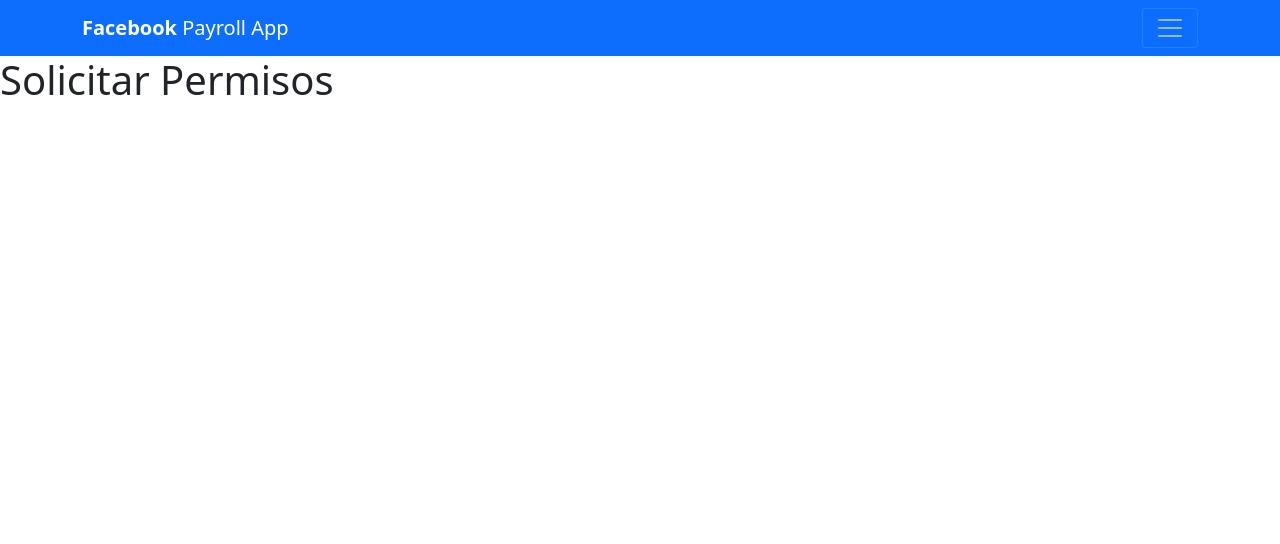
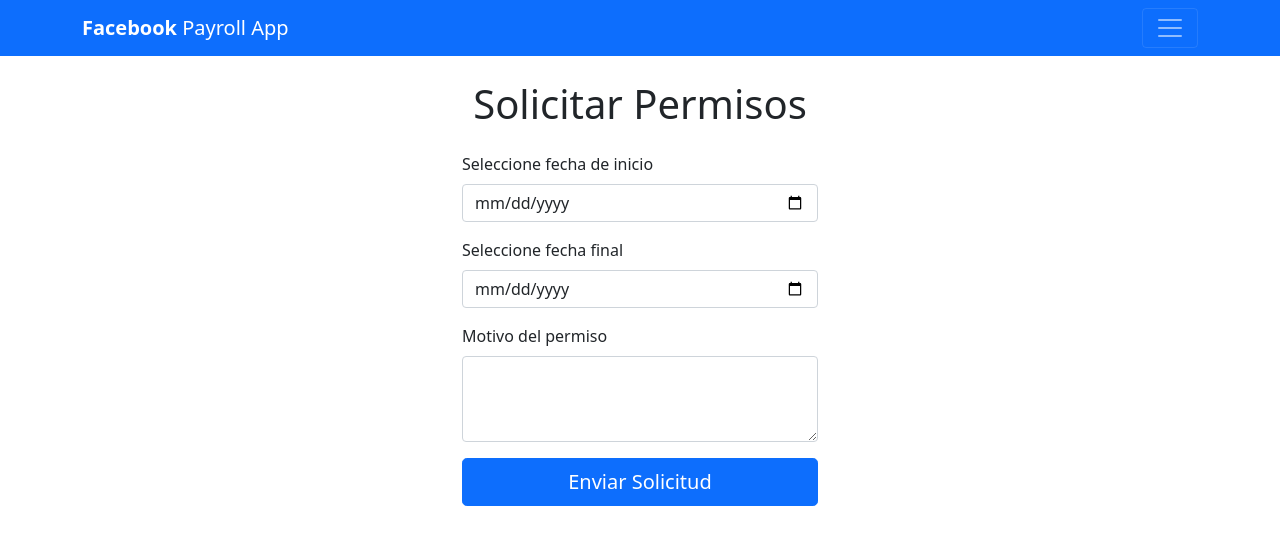
Before and after one commit to MistionTIC-G18-E8/employee-app, a React (Create React App) app in the folder frontend/: page /solicitarpermisos in a window 1280 px wide. Shown: the top 544 px of the page. Built offline with nearby package versions, Linux system fonts and the light colour scheme.

Commit message:
Added permisos, vacaciones and reportes views

```diff
--- a/frontend/src/components/DescargarReporteDePago.jsx
+++ b/frontend/src/components/DescargarReporteDePago.jsx
@@ -1,10 +1,43 @@
 import React from 'react'
+import { Form, Button, Container, Col, Row } from "react-bootstrap";
 
 const DescargarReporteDePago = () => {
     return (
-        <div>
-        <h1>Descargar Reporte de Pago</h1>
-        </div>
+        <Container>
+            <Row className="m-4 justify-content-center display-6">
+                Descargar reporte de pago
+            </Row>
+            <br></br>
+            <Row className="justify-content-center">
+                <Col xs="auto" lg="4">
+                    <Form>
+                        <Form.Group className="mb-3" controlId="report.mes">
+                            <Form.Label >Seleccione el mes</Form.Label>
+                            <Form.Select aria-label="Elija" id="mesReporte">
+                                    <option id="1" value="Enero">Enero</option>
+                                    <option id="2" value="Febrero">Febrero</option>
+                                    <option id="3" value="Marzo">Marzo</option>
+                                    <option id="4" value="Abril">Abril</option>
+                                    <option id="5" value="Mayo">Mayo</option>
+                                    <option id="6" value="Junio">Junio</option>
+                                    <option id="7" value="Julio">Julio</option>
+                                    <option id="8" value="Agosto">Agosto</option>
+                                    <option id="9" value="Septiembre">Septiembre</option>
+                                    <option id="10" value="Octubre">Octubre</option>
+                                    <option id="11" value="Noviembre">Noviembre</option>
+                                    <option id="12" value="Diciembre">Diciembre</option>
+                            </Form.Select>
+                        </Form.Group>
+                        <br></br>
+                        <br></br>
+                        <div className="d-grid gap-2">
+                            <Button variant="primary" type="submit" size="lg">Descargar Reporte</Button>
+                        </div>
+
+                    </Form>
+                </Col>
+            </Row>
+        </Container>
     )
 }
 
--- a/frontend/src/components/SolicitarPermisos.jsx
+++ b/frontend/src/components/SolicitarPermisos.jsx
@@ -1,10 +1,37 @@
 import React from 'react'
+import { Form, Button, Container, Col, Row } from "react-bootstrap";
 
 const SolicitarPermisos = () => {
     return (
-        <div>
-        <h1>Solicitar Permisos</h1>
-        </div>
+        <Container>
+            <Row className="m-4 justify-content-center display-6">
+                Solicitar Permisos
+            </Row>
+            <Row className="justify-content-center">
+                <Col xs="auto" lg="4">
+                    <Form>
+                        <Form.Group className="mb-3" controlId="SP.fechaInicio">
+                            <Form.Label >Seleccione fecha de inicio</Form.Label>
+                            <Form.Control type="date" name="fechaInicio" required/>
+                        </Form.Group>
+
+                        <Form.Group className="mb-3" controlId="SP.fechaFin">
+                            <Form.Label >Seleccione fecha final</Form.Label>
+                            <Form.Control type="date" name="fechaFin" required/>
+                        </Form.Group>
+
+                        <Form.Group className="mb-3" controlId="SP.motivo">
+                            <Form.Label>Motivo del permiso</Form.Label>
+                            <Form.Control as="textarea" rows={3} required />
+                        </Form.Group>
+
+                        <div className="d-grid gap-2">
+                        <Button variant="primary" type="submit" size="lg">Enviar Solicitud</Button>
+                        </div>
+                    </Form>
+                </Col>
+            </Row>
+        </Container>
     )
 }
 
--- a/frontend/src/components/SolicitarVacaciones.jsx
+++ b/frontend/src/components/SolicitarVacaciones.jsx
@@ -1,10 +1,32 @@
 import React from 'react'
+import { Form, Button, Container, Col, Row } from "react-bootstrap";
 
 const SolicitarVacaciones = () => {
     return (
-        <div>
-        <h1>Solicitar Vacaciones</h1>
-        </div>
+        <Container>
+            <Row className="m-4 justify-content-center display-6">
+                Solicitar Vacaciones
+            </Row>
+            <Row className="justify-content-center">
+                <Col xs="auto" lg="4">
+                    <Form>
+                        <Form.Group className="mb-3" controlId="SV.fechaInicio">
+                            <Form.Label >Seleccione fecha de inicio</Form.Label>
+                            <Form.Control type="date" name="fechaInicio" required/>
+                        </Form.Group>
+
+                        <Form.Group className="mb-3" controlId="SV.fechaFin">
+                            <Form.Label >Seleccione fecha final</Form.Label>
+                            <Form.Control type="date" name="fechaFin" required/>
+                        </Form.Group>
+
+                        <div className="d-grid gap-2">
+                        <Button variant="primary" type="submit" size="lg">Enviar Solicitud</Button>
+                        </div>
+                    </Form>
+                </Col>
+            </Row>
+        </Container>
     )
 }
 
```
